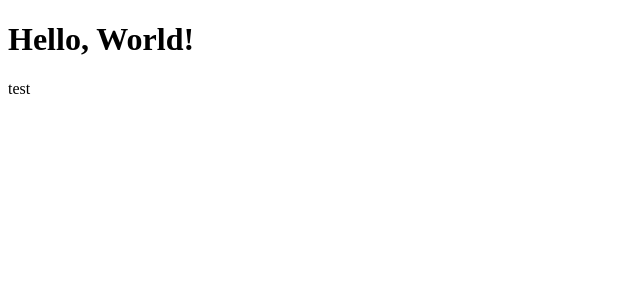
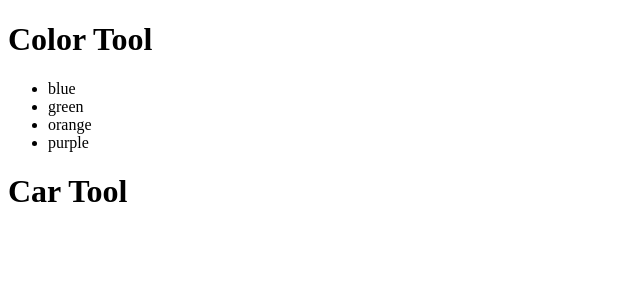
Before and after one commit to t4d-classes/applied-javascript_08242020, a React (Create React App) app in the folder react-app/: page / in a window 1280 px wide. Shown: the top 300 px of the page, without its empty margins (0-640 px from the left). Built offline with nearby package versions, Linux system fonts and the light colour scheme.

Commit message:
add code demos

```diff
--- /dev/null
+++ b/react-app/src/components/CarTool.js
@@ -0,0 +1,11 @@
+import React from 'react';
+
+export const CarTool = () => {
+
+  return (
+    <header>
+      <h1>Car Tool</h1>
+    </header>
+  );
+
+};
--- /dev/null
+++ b/react-app/src/components/ColorTool.js
@@ -0,0 +1,19 @@
+import React from 'react';
+
+export const ColorTool = () => {
+
+  return (
+    <>
+      <header>
+        <h1>Color Tool</h1>
+      </header>
+      <ul>
+        <li>blue</li>
+        <li>green</li>
+        <li>orange</li>
+        <li>purple</li>
+      </ul>
+    </>
+  );
+
+};
--- a/react-app/src/index.js
+++ b/react-app/src/index.js
@@ -1,10 +1,14 @@
 import React from 'react';
 import ReactDOM from 'react-dom';
 
-import { HelloWorld } from './components/HelloWorld';
+import { ColorTool } from './components/ColorTool';
+import { CarTool } from './components/CarTool';
 
 ReactDOM.render(
-  // React.createElement(HelloWorld),
-  <HelloWorld />,
+  // React.createElement(ColorTool),
+  <>
+    <ColorTool />
+    <CarTool />
+  </>,
   document.querySelector('#root'),
 );
```
Also changed, not shown: react-app/exercises/exercise-2.md (added, +7 -0 lines).
